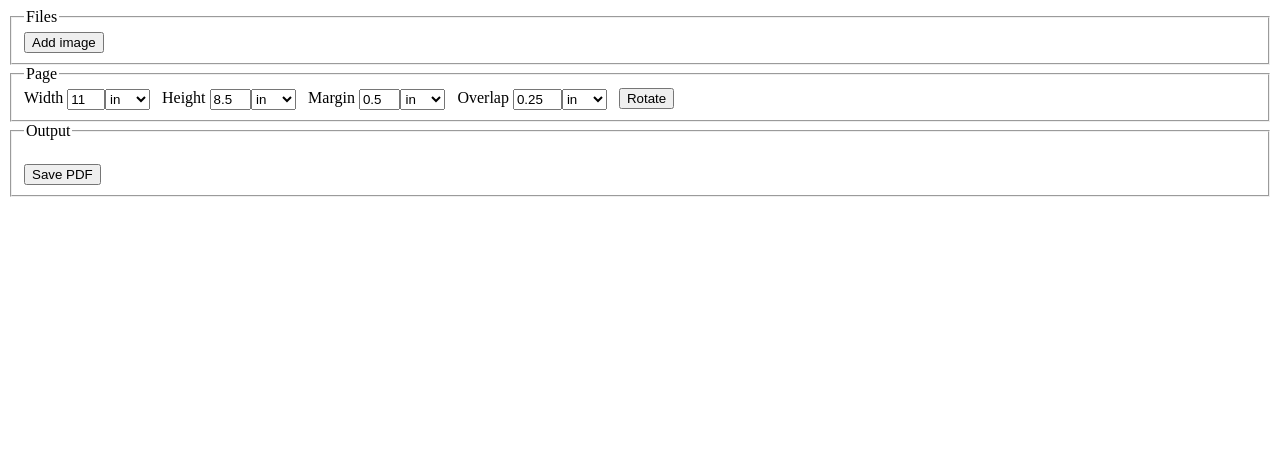
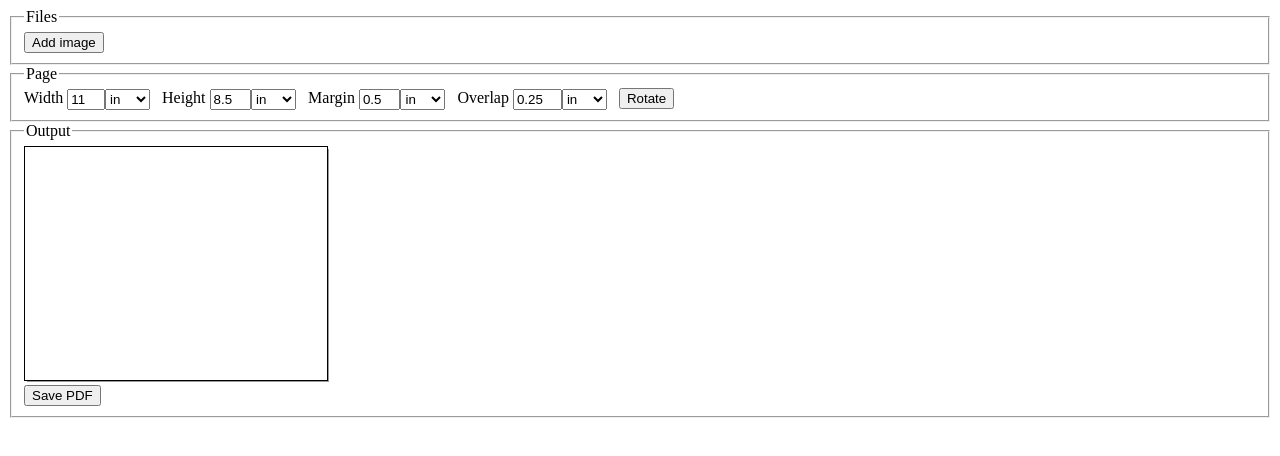
Before and after one commit to brian-c/print-tiler, a Vue app: page / in a window 1280 px wide. Shown: the top 456 px of the page. Built offline with nearby package versions, Linux system fonts and the light colour scheme.

Commit message:
Improve dragging

```diff
--- a/src/App.vue
+++ b/src/App.vue
@@ -4,6 +4,7 @@ import FileSelectionButton from './FileSelectionButton.vue';
 import { images, pageSetup } from './lib/app-state';
 import { createDragHandler } from './lib/create-drag-handler';
 import { loadImage } from './lib/load-image';
+import startViewTransition from './lib/start-view-transition';
 import UnitInput from './UnitInput.vue';
 
 const svgId = useId();
@@ -57,7 +58,7 @@ const offset = computed(() => {
 });
 
 async function handleFileSelection(selection: File[]) {
-	document.startViewTransition(async () => {
+	startViewTransition(async () => {
 		for (const file of selection) {
 			const img = await loadImage(file);
 			images.push({
@@ -73,7 +74,7 @@ async function handleFileSelection(selection: File[]) {
 }
 
 function moveFile(from: number, to: number) {
-	document.startViewTransition(() => {
+	startViewTransition(() => {
 		const file = images[from];
 		if (!file) throw new Error('NO_FILE_AT_INDEX');
 		images.splice(from, 1);
@@ -82,7 +83,7 @@ function moveFile(from: number, to: number) {
 }
 
 function removeFile(file: File) {
-	document.startViewTransition(async () => {
+	startViewTransition(async () => {
 		const image = images.find(image => image.file === file);
 		if (!image?.img.src) throw new Error('MISSING_FILE_SRC');
 		URL.revokeObjectURL(image.img.src);
@@ -98,8 +99,8 @@ const dragInProgress = reactive({
 });
 
 const handleImageDrag = createDragHandler((down, drag, release) => {
-	if (down.target instanceof SVGImageElement) {
-		const index = parseFloat(down.target.getAttribute('data-index') ?? '');
+	if (down.currentTarget instanceof SVGRectElement) {
+		const index = parseFloat(down.currentTarget.getAttribute('data-index') ?? '');
 		dragInProgress.image = images[index] ?? null;
 	}
 
@@ -109,7 +110,7 @@ const handleImageDrag = createDragHandler((down, drag, release) => {
 	}
 
 	if (release) {
-		document.startViewTransition(async () => {
+		startViewTransition(async () => {
 			const apply = release instanceof PointerEvent || release.key === 'Enter';
 			if (dragInProgress.image && apply) {
 				dragInProgress.image.x += dragInProgress.x;
@@ -120,12 +121,13 @@ const handleImageDrag = createDragHandler((down, drag, release) => {
 	}
 });
 
-function handleSave() {
-	alert('TODO');
+function handlePrintClick() {
+	print();
 }
 </script>
 
 <template>
+	<div class="screen-only">
 		<fieldset>
 			<legend>Files</legend>
 
@@ -201,16 +203,48 @@ function handleSave() {
 		<fieldset>
 			<legend>Output</legend>
 
+			<div class="sheets" :style="`--across: ${tiles.across}; --down: ${tiles.down};`">
+				<template v-for="_y, y in tiles.down" :key="y">
+					<template v-for="_x, x in tiles.across" :key="x">
 						<svg
-			v-if="images.length !== 0"
-			:viewBox="`0 0 ${pageSetup.width * tiles.across} ${pageSetup.height * tiles.down}`"
-			:width="pageSetup.width * tiles.across"
-			:height="pageSetup.height * tiles.down"
+							:viewBox="[0, 0, pageSetup.width, pageSetup.height].join(' ')"
+							class="sheet"
 						>
-			<defs>
+							<use
+								:href="`#${svgId}-tile-${x}-${y}`"
+								:x="pageSetup.margin"
+								:y="pageSetup.margin"
+								:width="pageSetup.width - pageSetup.margin * 2"
+								:height="pageSetup.height - pageSetup.margin * 2"
+							/>
+
+							<rect
+								v-for="image, i in images"
+								:key="image.img.src"
+								:x="(offset.x + pageSetup.margin + image.x) + -1 * x * tiles.width + x * pageSetup.overlap * 2 + (image === dragInProgress.image ? dragInProgress.x : 0)"
+								:y="(offset.y + pageSetup.margin + image.y) + -1 * y * tiles.height + y * pageSetup.overlap * 2 + (image === dragInProgress.image ? dragInProgress.y : 0)"
+								:width="image.width"
+								:height="image.height"
+								class="draggable"
+								:class="{active: image === dragInProgress.image}"
+								:data-index="i"
+								@pointerdown.capture="handleImageDrag"
+							/>
+
+						</svg>
+					</template>
+				</template>
+			</div>
+
+			<br>
+			<button type="button" @click="handlePrintClick">Save PDF</button>
+		</fieldset>
+	</div>
+
+	<div hidden>
 		<svg
 			:id="svgId"
-					:viewBox="`${bbox.x} ${bbox.y} ${bbox.width} ${bbox.height}`"
+			:viewBox="[bbox.x, bbox.y, bbox.width, bbox.height].join(' ')"
 			:width="bbox.width"
 			:height="bbox.height"
 			style="overflow: visible;"
@@ -226,36 +260,21 @@ function handleSave() {
 				preserveAspectRatio="none"
 				class="image"
 				:data-index="i"
-						@pointerdown="handleImageDrag"
+				@x-pointerdown="handleImageDrag"
 			/>
 		</svg>
-			</defs>
+	</div>
 
+	<div class="print-only">
 		<template v-for="_y, y in tiles.down" :key="y">
-				<g v-for="_x, x in tiles.across" :key="`${x},${y}`">
-					<rect
-						class="page-outline"
-						:x="x * pageSetup.width"
-						:y="y * pageSetup.height"
-						:width="pageSetup.width"
-						:height="pageSetup.height"
-					/>
-
+			<template v-for="_x, x in tiles.across" :key="x">
 				<svg
+					:id="`${svgId}-tile-${x}-${y}`"
 					class="tile"
-						:x="x * pageSetup.width + pageSetup.margin"
-						:y="y * pageSetup.height + pageSetup.margin"
-						:width="tiles.width"
-						:height="tiles.height"
+					:viewBox="[0, 0, tiles.width, tiles.height].join(' ')"
+					:width="`${tiles.width}mm`"
+					:height="`${tiles.height}mm`"
 				>
-						<rect
-							class="tile-outline"
-							x="0"
-							y="0"
-							width="100%"
-							height="100%"
-						/>
-
 					<use
 						:href="`#${svgId}`"
 						:x="-1 * x * tiles.width + x * pageSetup.overlap * 2 + offset.x"
@@ -282,30 +301,35 @@ function handleSave() {
 						<line class="cut-mark" x1="80%" :y1="tiles.height - pageSetup.overlap" x2="90%" :y2="tiles.height - pageSetup.overlap" />
 					</template>
 				</svg>
-				</g>
 			</template>
-		</svg>
-		<br>
-		<button type="button" @click="handleSave">Save PDF</button>
-	</fieldset>
+		</template>
+	</div>
 </template>
 
 <style scoped>
-svg {
-	border: 1px solid;
-	box-shadow: 2px 2px 0 -1px #0008;
+@media not screen { .screen-only { display: none; } }
+@media not print { .print-only { display: none; } }
+
+.sheets {
+	--across: 1;
+	--down: 1;
+	align-items: center;
+	display: inline-grid;
+	gap: 8px;
+	grid-template-columns: repeat(var(--across), 1fr);
+	grid-template-rows: repeat(var(--down), 1fr);
+	justify-content: center;
 }
 
-.page-outline {
-	fill: none;
-	stroke: CurrentColor;
-	stroke-width: 0.1;
+.sheet {
+	background: white;
+	border: 1px solid;
+	box-shadow: 2px 2px 0 -1px #0006;
+	width: 100%;
 }
 
-.tile-outline {
-	fill: none;
-	stroke: CurrentColor;
-	stroke-width: 1;
+.tile {
+	break-after: page;
 }
 
 .image {
@@ -314,6 +338,19 @@ svg {
 
 .cut-mark {
 	stroke: v-bind("pageSetup.cutMarkColor");
-	stroke-width: 2;
+	stroke-width: 0.1mm;
+}
+
+.draggable {
+	fill: transparent;
+	stroke: transparent;
+	stroke-width: 1px;
+
+	&:hover {
+		stroke: LinkText;
+	}
+	&.active {
+		stroke: ActiveText;
+	}
 }
 </style>
--- a/src/lib/app-state.ts
+++ b/src/lib/app-state.ts
@@ -60,6 +60,15 @@ if (storedState) {
 	}
 }
 
+watch([images], () => {
+	const minX = Math.min(...images.map(image => image.x));
+	const minY = Math.min(...images.map(image => image.y));
+	for (const image of images) {
+		image.x -= minX;
+		image.y -= minY;
+	}
+});
+
 watch([pageSetup, images, unit], () => idbSet(STORED_STATE_KEY, {
 	pageSetup: toRaw(pageSetup),
 	images: toRaw(images.map(state => ({ ...state, img: { src: state.img.src } }))),
--- a/src/lib/create-drag-handler.ts
+++ b/src/lib/create-drag-handler.ts
@@ -9,15 +9,15 @@ export function createDragHandler<T>(
 	return function handleDown(downEvent: PointerEvent, arg?: T) {
 		downEvent.preventDefault();
 
-		function handleKey(event: KeyboardEvent) {
-			if (['Escape', 'Enter'].includes(event.key)) handleRelease(event);
-		}
-
 		addEventListener('keydown', handleKey);
 		addEventListener('pointermove', handleDrag);
 		addEventListener('pointerup', handleRelease);
 
 		handler(downEvent, null, null, arg);
+
+		function handleKey(event: KeyboardEvent) {
+			if (['Escape', 'Enter'].includes(event.key)) handleRelease(event);
+		}
 
 		function handleDrag(moveEvent: PointerEvent) {
 			handler(downEvent, moveEvent, null, arg);
--- /dev/null
+++ b/src/lib/start-view-transition.ts
@@ -0,0 +1,7 @@
+export default function startViewTransition(fn: () => void) {
+	if ('startViewTransition' in document) {
+		document.startViewTransition(fn);
+	} else {
+		fn();
+	}
+}
--- a/vite.config.ts
+++ b/vite.config.ts
@@ -1,12 +1,12 @@
 import vue from '@vitejs/plugin-vue';
 import { fileURLToPath, URL } from 'node:url';
 import { defineConfig } from 'vite';
-import vueDevTools from 'vite-plugin-vue-devtools';
+// import vueDevTools from 'vite-plugin-vue-devtools';
 
 export default defineConfig({
 	plugins: [
 		vue(),
-		vueDevTools(),
+		// vueDevTools(),
 	],
 
 	resolve: {
```
Lines whose indentation alone changed are shown as unchanged.
